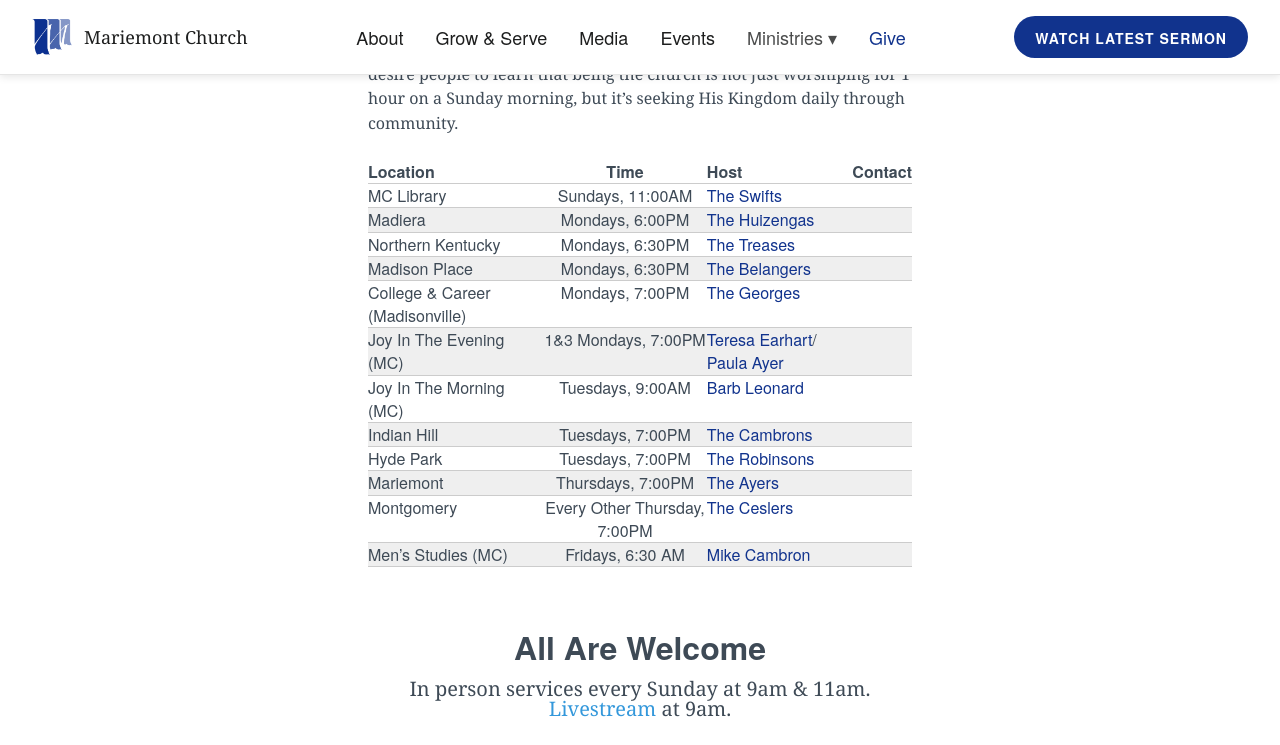
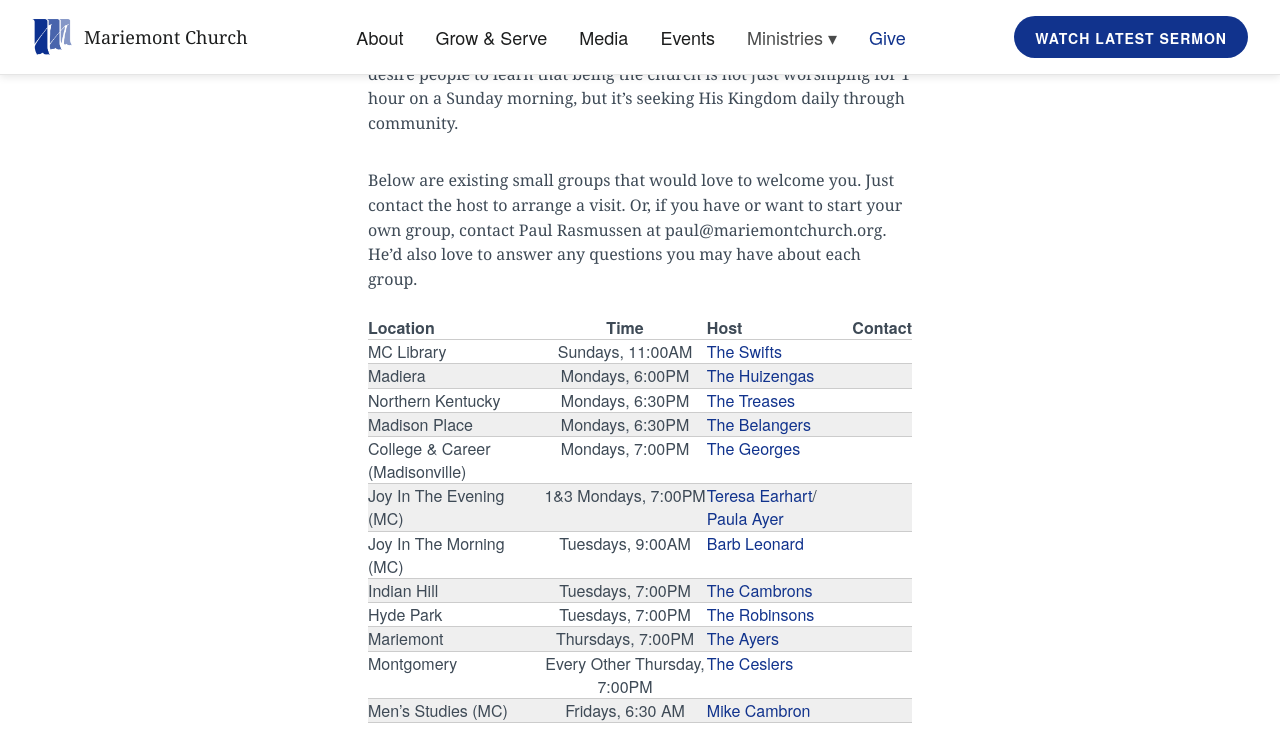
Before and after one commit to lukemoderwell/mariemont, a Jekyll site: the page built from small-groups.md, in a window 1280 px wide and 900 px high, scrolled down 796 px, cut to the strip 0-745 px from the top of the window. Built offline with Jekyll 4.4.1, drawn with Linux system fonts in a browser that asks for light colours; nearby versions of some CDN libraries.

Commit message:
Updated Small Groups

```diff
--- a/small-groups.md
+++ b/small-groups.md
@@ -11,6 +11,8 @@
 ---
 
 To be a disciple of Jesus, we realize that we need to constantly grow. A practical way that happens around here is through small groups. We desire people to learn that being the church is not just worshiping for 1 hour on a Sunday morning, but it's seeking His Kingdom daily through community.
+
+Below are existing small groups that would love to welcome you.  Just contact the host to arrange a visit.  Or, if you have or want to start your own group, contact Paul Rasmussen at paul@mariemontchurch.org.  He'd also love to answer any questions you may have about each group.
 
 | Location                     | Time                 | Host         | Contact                                     |
 | ---------------------------  | :--------------------: | --------------------------------------------------|
```
